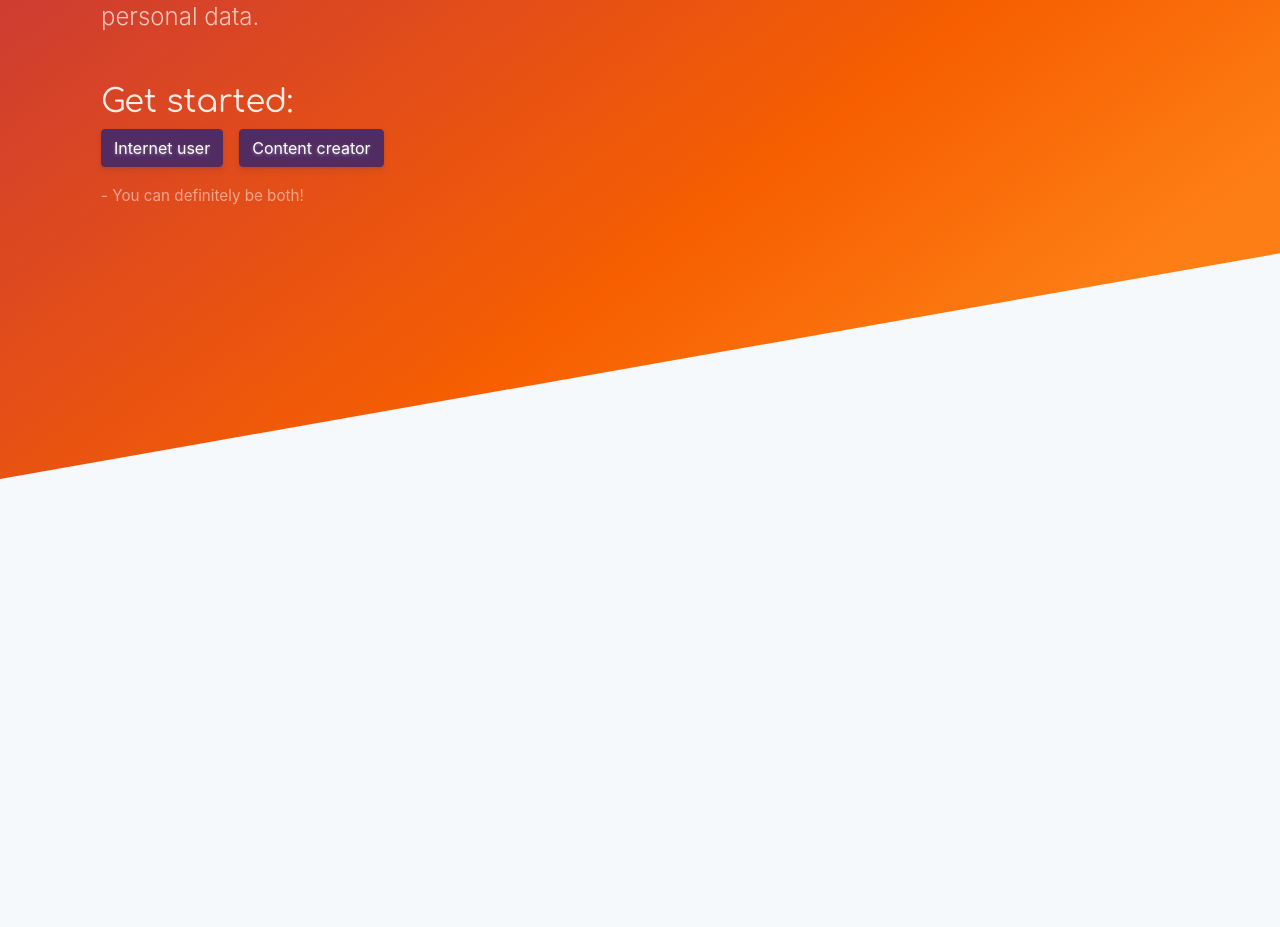
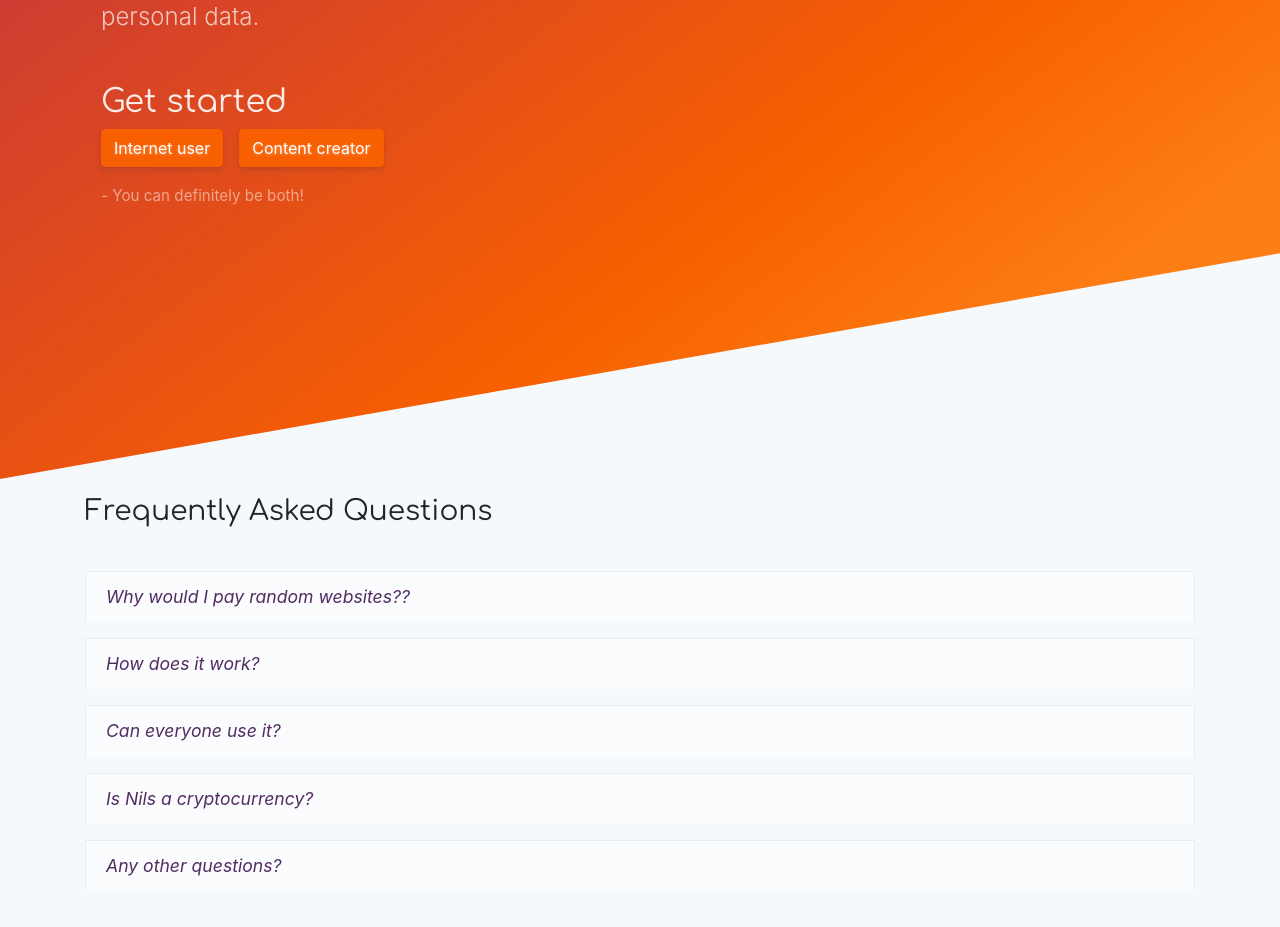
Before and after one commit to nils-app/nils-web, a React (Create React App) app: page / in a window 1280 px wide. Shown: the part 321-1248 px from the top of the page. Before the commit the page ends 800 px from the top, so only its background shows below. Built offline with nearby package versions, Linux system fonts and the light colour scheme.

Commit message:
added an faq to the homepage

```diff
--- a/src/assets/scss/_variables.scss
+++ b/src/assets/scss/_variables.scss
@@ -1,7 +1,7 @@
 /**
  * Global variables file
  */
-$primary: #512c62;
+$primary: #13a9b6;
 
 $secondary: #f75f00;
 $secondary-dark: #c93838;
--- a/src/sections/dashboard/components/Header/index.tsx
+++ b/src/sections/dashboard/components/Header/index.tsx
@@ -18,7 +18,7 @@ export default (props: Props) => (
         </Navbar.Brand>
         <Navbar.Collapse className="justify-content-end">
           <Help />
-          <Nav.Link as={NavLink} to="/logout">
+          <Nav.Link as={NavLink} to="/">
             <FontAwesomeIcon icon="sign-out-alt" /> Logout
           </Nav.Link>
         </Navbar.Collapse>
--- a/src/sections/dashboard/index.scss
+++ b/src/sections/dashboard/index.scss
@@ -2,7 +2,7 @@
 
 $bottomGradientSpacing: 8rem;
 
-.content {
+.row.content {
   margin-top: -$bottomGradientSpacing;
   padding: 0 1rem;
   margin-right: 0;
--- /dev/null
+++ b/src/sections/landing/faq.tsx
@@ -0,0 +1,131 @@
+import React from "react";
+
+const faq = [
+  {
+    question: "Why would I pay random websites??",
+    answer: (
+      <>
+        <p>
+          That's probably the best question you could ask! And it's not an easy
+          one to answer, given how we're used to a "free" Internet.
+        </p>
+        <p>
+          Notice the quotes on free, they're there because (in general) there's
+          no free lunch. This means that if you don't directly pay with money
+          chances are you're paying with something else.
+        </p>
+        <p>
+          A ton of website owners, blog writers, or content creators want to
+          monetise their content but hate the idea of putting ads along with
+          their content.
+        </p>
+        <p></p>
+        <p>
+          Most users{" "}
+          <a
+            title="27% in 2019 in the US apparently"
+            href="https://www.statista.com/statistics/804008/ad-blocking-reach-usage-us/"
+          >
+            [1]
+          </a>{" "}
+          tend to browse with an Ad Blocker, as I do myself. But I'm also a
+          software developer and have a number of websites online. And it would
+          be nice if their users covered at least the cost of keeping them
+          online!
+        </p>
+        <p>
+          So instead of paying with your data, or your ads, why not pay actual
+          money and be in control?
+        </p>
+        <p></p>
+        <p>
+          <b>Nils</b> allows you to easily give each website you visit a little
+          tip. This can go from £0.001 to whatever you want.
+        </p>
+      </>
+    )
+  },
+  {
+    question: "How does it work?",
+    answer: (
+      <>
+        <p>
+          As a user, you charge your balance with money (£1 = 1000 Nils, most other currencies supported)
+          <br />
+          Then you install the Nils browser extension, and link it to your
+          account.
+        </p>
+        <p></p>
+        <p>
+          Whenever you browse to a website that is registered with Nils, 1 Nil
+          is automatically credited to them.
+        </p>
+        <p>
+          You know that this has happened because the extension icon will turn
+          green. This payment can easily be cancelled by clicking on the
+          extension icon. Each website can only receive a tip once per day.</p>
+        <p></p>
+        <p>
+          As a website owner, you register with Nils and claim your domains.
+          <br />
+          From now on, every time a user with the Nils extension visits your
+          website you'll get a tip!
+        </p>
+        <p>
+          As soon as you hit the minimum payout amount (10k Nils) you'll get
+          paid :)
+        </p>
+      </>
+    )
+  },
+  {
+    question: "Can everyone use it?",
+    answer: (
+      <>
+        <p>Short answer: <b>Yes!</b></p>
+        <p>
+          Long answer: We use Stripe to process card payments, so almost <a href="https://stripe.com/docs/currencies#presentment-currencies">
+            every currency
+          </a> is supported.
+          <br />
+          For our payouts to website owners and creators we use Transferwise,
+          also supporting <a href="https://transferwise.com/help/11/getting-started/2571942/what-countries-can-i-send-to">
+            most countries
+          </a>.
+        </p>
+        <p></p>
+        <p>If you're in a country that's not supported, reach out to us and we'll see if there's something we can do.</p>
+      </>
+    )
+  },
+  {
+    question: "Is Nils a cryptocurrency?",
+    answer: (
+      <>
+        <p>
+          <b>No.</b> At the moment Nils is just a proof of concept, trying to figure
+          out whether this idea is worth doing!
+        </p>
+        <p>
+          At some point though it may make sense to convert Nils into a
+          cryptocurrency. That would give more transparency into how money
+          moves, but may come with privacy concerns so we'll see.
+        </p>
+        <p></p>
+        <p>Feel free to get in touch if you have an opinion on this.</p>
+      </>
+    )
+  },
+  {
+    question: "Any other questions?",
+    answer: (
+      <>
+        <p>
+          Just reach out directly at help@nilsapp.com if you have any questions!
+        </p>
+      </>
+    )
+  }
+];
+
+export default faq;
--- a/src/sections/landing/index.scss
+++ b/src/sections/landing/index.scss
@@ -1,4 +1,13 @@
 @import 'assets/scss/variables';
+
+header.landing {
+  height: 100%;
+  margin-bottom: 1rem;
+}
+
+section.content {
+  padding-bottom: 5rem;
+}
 
 .hero {
   margin-top: 5rem;
@@ -14,7 +23,7 @@
     &:after {
       min-width: 100%;
       max-width: 30rem;
-      background: fade-out($primary, 0.5);
+      background: fade-out($dark, 0.5);
       height: 1.75rem;
       display: block;
       content: ' ';
@@ -58,7 +67,7 @@
 
       &:after {
         width: 110%;
-        background: fade-out($primary, 0.5);
+        background: fade-out($dark, 0.5);
         height: 2rem;
         display: block;
         content: ' ';
@@ -70,3 +79,26 @@
     }
   }
 }
+
+.accordion.simple .card {
+  background: transparent;
+  border: none;
+  margin-bottom: 1rem;
+
+  .card-header {
+    background: fade-out(#fff, 0.5);
+    border: solid 1px $light;
+    cursor: pointer;
+    color: $dark;
+    font-style: italic;
+    font-size: 1.1em;
+
+    &:hover {
+      background: fade-out(#fff, 0.2);
+    }
+  }
+
+  .card-body {
+    background: transparent;
+  }
+}
--- a/src/sections/landing/index.tsx
+++ b/src/sections/landing/index.tsx
@@ -1,13 +1,14 @@
 import React from "react";
-import { Container, Row, Col, Button } from "react-bootstrap";
+import { Container, Row, Col, Button, Accordion, Card } from "react-bootstrap";
 import Navbar from "components/Navbar";
 
-import './index.scss';
+import "./index.scss";
+import faq from './faq';
 
 export default () => {
   return (
     <>
-      <header>
+      <header className='landing'>
         <div className="bg-angle" />
         <section>
           <Navbar />
@@ -22,10 +23,10 @@ export default () => {
                     <b>without</b> relying on ads, paywalls, or the abuse of
                     personal data.
                   </p>
-                  <h3>Get started:</h3>
+                  <h3>Get started</h3>
                   <p>
-                    <Button href="/dashboard">Internet user</Button>
-                    <Button href="/dashboard">Content creator</Button>
+                    <Button variant='secondary' href="/dashboard">Internet user</Button>
+                    <Button variant='secondary' href="/dashboard">Content creator</Button>
                   </p>
                   <small className="text-muted">
                     - You can definitely be both!
@@ -36,6 +37,25 @@ export default () => {
           </Container>
         </section>
       </header>
+      <section className='content'>
+          <Container>
+            <h3 style={{ marginBottom: '1.5em' }}>Frequently Asked Questions</h3>
+            <Accordion className='simple'>
+              {faq.map((q, index) => (
+                <Card key={q.question}>
+                  <Accordion.Toggle as={Card.Header} eventKey={String(index)}>
+                    {q.question}
+                  </Accordion.Toggle>
+                  <Accordion.Collapse eventKey={String(index)}>
+                    <Card.Body>
+                      {q.answer}
+                    </Card.Body>
+                  </Accordion.Collapse>
+                </Card>
+              ))}
+            </Accordion>
+          </Container>
+        </section>
     </>
   );
 };
```
